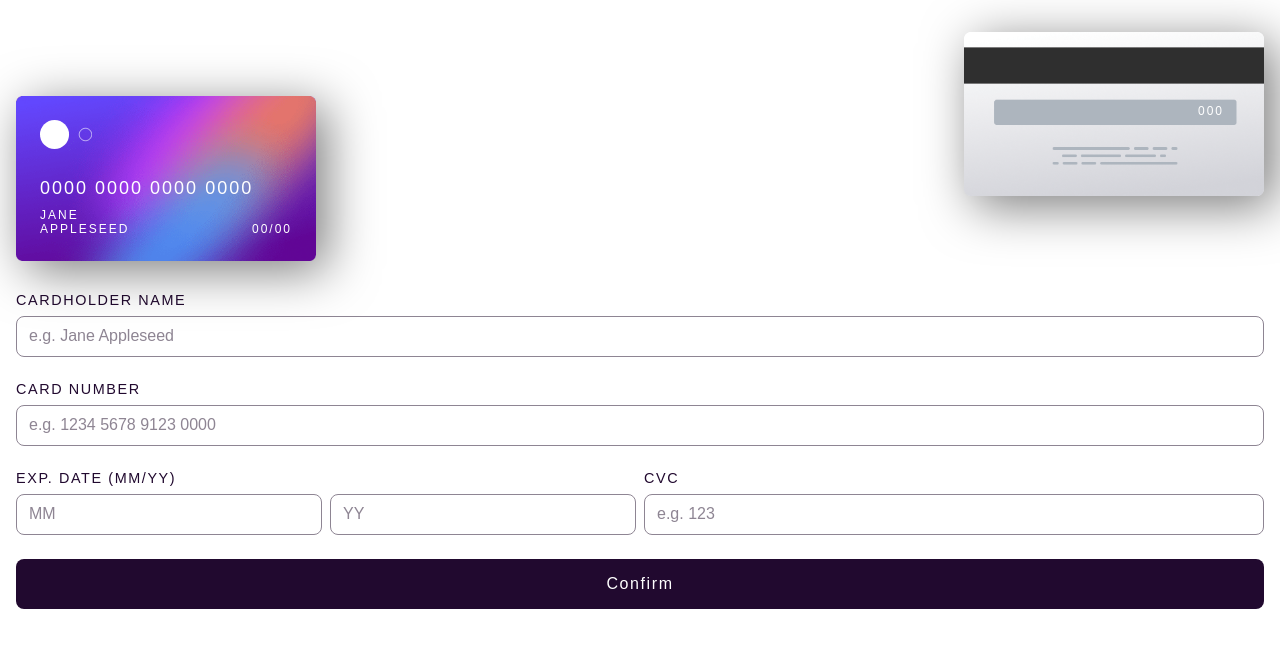
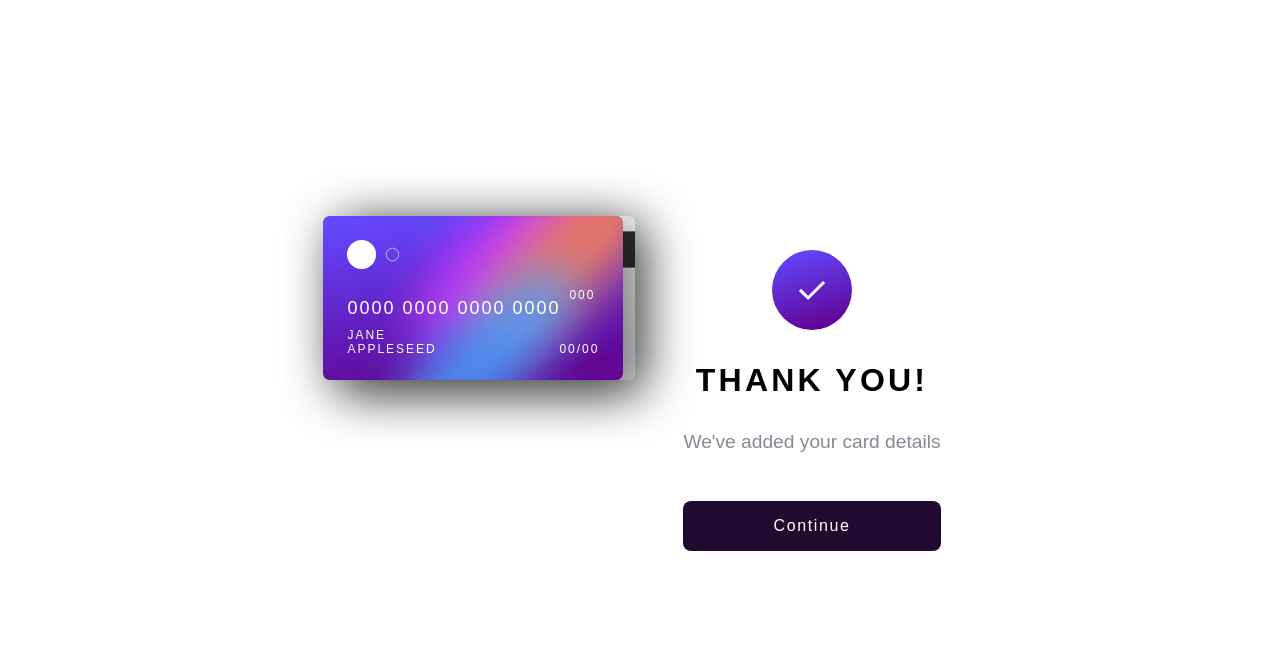
Before and after one commit to VicSchbt/PERSO-interactive-card-details-form, a website built with Vite: page index.html in a window 1280 px wide. Built offline with nearby package versions, Linux system fonts and the light colour scheme; files whose address does not match are found by name.

Commit message:
📱 responsiveness

```diff
--- a/index.html
+++ b/index.html
@@ -43,7 +43,7 @@
       </div>
     </header>
     <main class="card-content">
-      <form class="card-content__form">
+      <form class="card-content__form hide">
         <div class="card-content__input-group">
           <label
             class="card-content__label"
@@ -56,6 +56,7 @@
             id="card-content__cardholder-name"
             placeholder="e.g. Jane Appleseed"
           />
+          <p class="card-content__input-error hide">Can't be blank</p>
         </div>
         <div class="card-content__input-group">
           <label class="card-content__label" for="card-content__card-number">
@@ -66,6 +67,7 @@
             id="card-content__card-number"
             placeholder="e.g. 1234 5678 9123 0000"
           />
+          <p class="card-content__input-error hide">Can't be blank</p>
         </div>
         <div class="card-content__input-group">
           <p class="card-content__label">Exp. Date (MM/YY)</p>
@@ -73,6 +75,7 @@
             <input type="number" id="card-content__exp-mm" placeholder="MM" />
             <input type="number" id="card-content__exp-yy" placeholder="YY" />
           </div>
+          <p class="card-content__input-error hide">Can't be blank</p>
         </div>
         <div class="card-content__input-group">
           <label class="card-content__label" for="card-content__card-cvc">
@@ -83,10 +86,12 @@
             id="card-content__card-cvc"
             placeholder="e.g. 123"
           />
+          <p class="card-content__input-error hide">Can't be blank</p>
         </div>
         <button type="submit">Confirm</button>
       </form>
-      <section class="card-thank hide">
+      <section class="card-thank">
+        <img src="./images/icon-complete.svg" alt="" />
         <h2 class="card-thank__title">Thank you!</h2>
         <p class="card-thank__description">We've added your card details</p>
         <button class="card-thank__button-continue">Continue</button>
--- a/scss/main.scss
+++ b/scss/main.scss
@@ -42,6 +42,26 @@ body {
   display: flex;
   flex-direction: column;
   gap: 2rem;
+  @media screen and (min-width: 450px) {
+    flex-direction: row;
+    background-image: url("./images/bg-main-desktop.png");
+    align-items: center;
+    justify-content: center;
+  }
+}
+
+button {
+  background-color: $very-dark-violet;
+  color: $white;
+  border: none;
+  font-size: 1rem;
+  letter-spacing: 0.1rem;
+  padding: 1rem;
+  border-radius: 0.5rem;
+  cursor: pointer;
+  :hover {
+    background: linear-gradient($gradient-start, $gradient-end);
+  }
 }
 
 .card {
@@ -49,6 +69,10 @@ body {
     height: 31%;
     width: 100%;
     position: relative;
+    @media screen and (min-width: 450px) {
+      width: 25%;
+      height: 50%;
+    }
     &__front,
     &__back {
       width: 300px;
@@ -63,6 +87,9 @@ body {
       left: 0;
       bottom: 0;
       z-index: 10;
+      @media screen and (min-width: 450px) {
+        top: 0;
+      }
       &-bg {
         width: 100%;
       }
@@ -108,6 +135,9 @@ body {
       position: absolute;
       top: 0;
       right: 0;
+      @media screen and (min-width: 450px) {
+        bottom: 0;
+      }
       &-bg {
         width: 100%;
       }
@@ -128,6 +158,9 @@ body {
       grid-template-columns: 1fr 1fr;
       row-gap: 1.5rem;
       column-gap: $grid-inline-gap;
+      &.hide {
+        display: none;
+      }
     }
     &__input-group:nth-child(1),
     &__input-group:nth-child(2) {
@@ -148,6 +181,12 @@ body {
         padding: 0.75rem;
         border: 1px solid $dark-grayish-violet;
         border-radius: 0.5rem;
+        cursor: pointer;
+        color: $very-dark-violet;
+        &:focus-visible {
+          border: 1px solid $gradient-end;
+          outline: none;
+        }
         &::placeholder {
           font-size: 1rem;
           color: $dark-grayish-violet;
@@ -162,6 +201,9 @@ body {
             margin: 0;
           }
         }
+        &.error {
+          border: 1px solid $red;
+        }
       }
     }
     &__label {
@@ -171,18 +213,36 @@ body {
       font-size: 0.9rem;
       line-height: 1rem;
     }
+    &__input-error {
+      color: $red;
+      font-size: 0.75rem;
+      &.hide {
+        display: none;
+      }
+    }
     button {
       grid-column: 1 / span 2;
-      background-color: $very-dark-violet;
-      color: $white;
-      border: none;
-      font-size: 1rem;
-      letter-spacing: 0.1rem;
-      padding: 1rem;
-      border-radius: 0.5rem;
     }
   }
   &-thank {
+    display: flex;
+    flex-direction: column;
+    align-items: center;
+    gap: 2rem;
+    padding: 1rem;
+    &__title {
+      font-size: 2rem;
+      text-transform: uppercase;
+      letter-spacing: 0.2rem;
+    }
+    &__description {
+      color: $dark-grayish-violet;
+      font-size: 1.2rem;
+    }
+    button {
+      margin-top: 1rem;
+      width: 100%;
+    }
     &.hide {
       display: none;
     }
```
